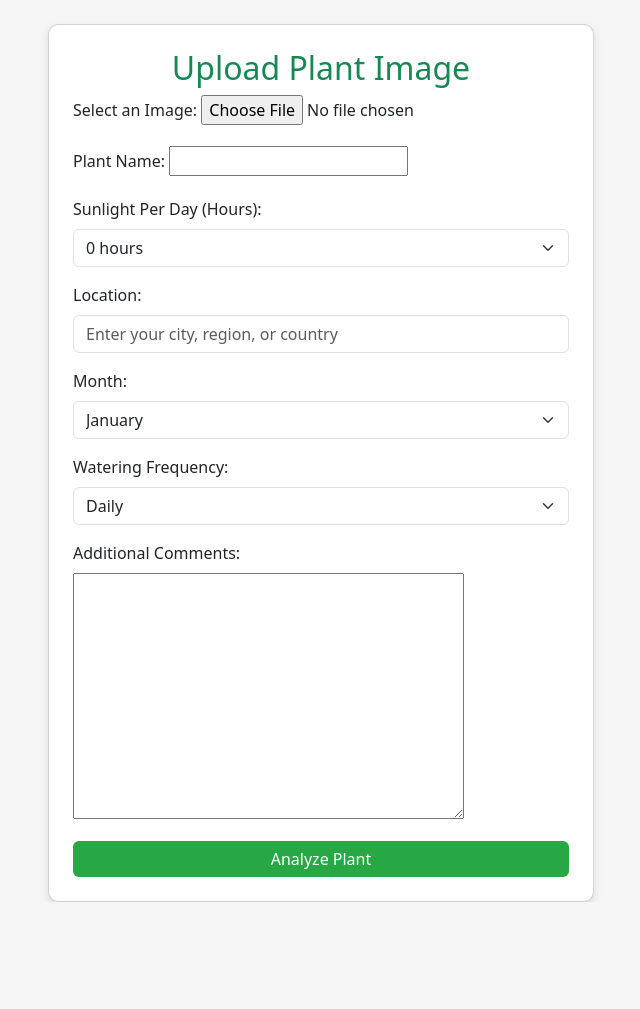
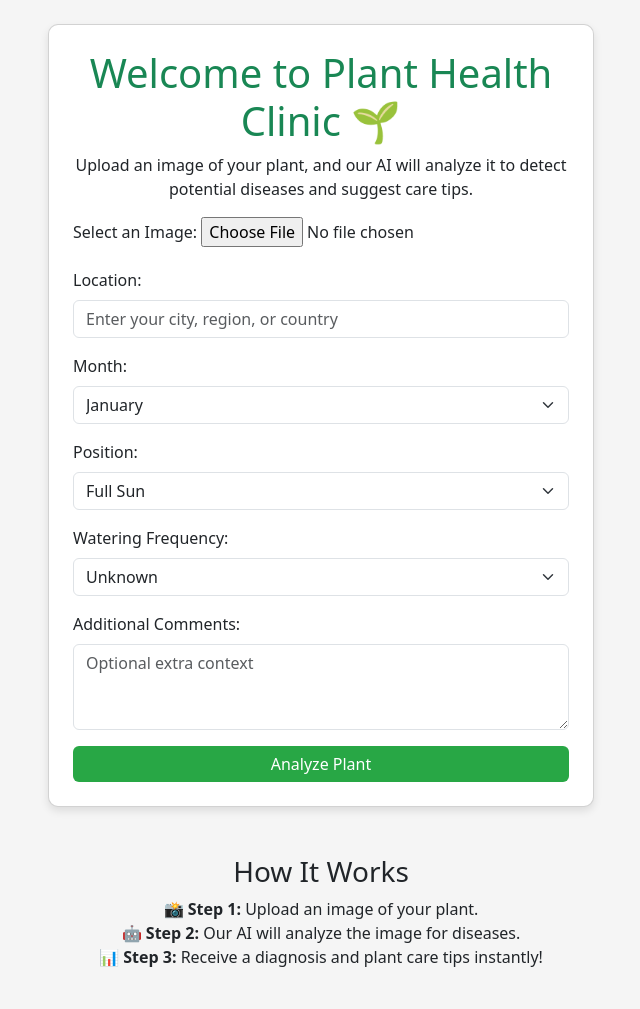
Before and after one commit to katrina-robinson/plant_health, a Django app: page / in a window 1280 px wide. Shown: the part 56-1065 px from the top of the page, without its empty margins (319-959 px from the left). Before the commit the page ends 958 px from the top, so only its background shows below. Run offline with Django 5.2, Linux system fonts and the light colour scheme.

Commit message:
feat: improved ui, outputs plant name

```diff
--- a/diagnosis/diagnose_with_gem.py
+++ b/diagnosis/diagnose_with_gem.py
@@ -109,7 +109,8 @@ def get_gem_response(message_content: str, file_attached: str = None) -> dict:
                 return {
                     "health_status": "Unknown",
                     "possible_cause": "Error parsing response",
-                    "treatment_recommendation": "Try again later"
+                    "treatment_recommendation": "Try again later",
+                    "plant_species": "Unknown"
                 }
 
         except retryable_exceptions:
--- a/diagnosis/forms.py
+++ b/diagnosis/forms.py
@@ -10,20 +10,33 @@ MONTH_CHOICES = [
 ]
 
 WATERING_CHOICES = [
-    ('Daily', 'Daily'), ('Every 2-3 days', 'Every 2-3 days'), ('Every 4-5 days', 'Every 4-5 days'),
+    ('Unknown', 'Unknown'), ('Daily', 'Daily'), ('Every 2-3 days', 'Every 2-3 days'), ('Every 4-5 days', 'Every 4-5 days'),
     ('Weekly', 'Weekly'), ('Every 1-2 weeks', 'Every 1-2 weeks'), ('Rarely', 'Rarely')
 ]
 
+SUNLIGHT_CHOICES = [
+    ('Full Sun', 'Full Sun'), ('Part sun part shade', 'Part sun part shade'), ('Full shade', 'Full shade'), ('Indoors', 'Indoors'),
+    ('Unknown', 'Unknown')
+]
+
 class PlantDiagnosisForm(forms.ModelForm):
-    sunlight_hours = forms.ChoiceField(
-        choices=[(str(i), f"{i} hours") for i in range(0, 13)],  # 0 to 12 hours
-        widget=forms.Select(attrs={'class': 'form-select'})
-    )
 
     month = forms.ChoiceField(
         choices=MONTH_CHOICES,
         widget=forms.Select(attrs={'class': 'form-select'})
     )
+
+    additional_comments = forms.CharField(
+        widget=forms.Textarea(attrs={'rows': 3, 'cols': 40, 'class': 'form-control', 'placeholder': 'Optional extra context'}),
+        required=False
+    )
+
+    # plant_name = forms.CharField(
+    #     widget=forms.Textarea(attrs={'rows': 1, 'cols': 30, 'class': 'form-control', 'placeholder': 'Leave blank if unknown'}),
+    #     required=False
+    # )
+
+
 
     watering_frequency = forms.ChoiceField(
         choices=WATERING_CHOICES,
@@ -34,9 +47,10 @@ class PlantDiagnosisForm(forms.ModelForm):
         widget=forms.TextInput(attrs={'class': 'form-control', 'placeholder': 'Enter your city, region, or country'})
     )
 
-    # image_name = forms.CharField(
-    #     widget=forms.TextInput(attrs={'class': 'form-control', 'placeholder': 'Enter a name for the image'})
-    # )
+    sunlight_info = forms.ChoiceField(
+        choices=SUNLIGHT_CHOICES,
+        widget=forms.Select(attrs={'class': 'form-select'})
+    )
 
     class Meta:
         model = PlantDiagnosis
--- a/diagnosis/models.py
+++ b/diagnosis/models.py
@@ -1,9 +1,9 @@
 from django.db import models
 
 class PlantDiagnosis(models.Model):
-    plant_name = models.CharField(max_length=100)
+    #plant_name = models.CharField(max_length=100)
     #image_name = models.CharField(max_length=100, default="", blank=True)
-    sunlight_hours = models.CharField(max_length=10)
+    sunlight_info = models.CharField(max_length=20)
     month = models.CharField(max_length=20, choices=[
         ('January', 'January'), ('February', 'February'), ('March', 'March'),
         ('April', 'April'), ('May', 'May'), ('June', 'June'),
@@ -12,7 +12,7 @@ class PlantDiagnosis(models.Model):
     ])
     watering_frequency = models.CharField(max_length=20)
     location = models.CharField(max_length=100)  # Make location a free text field
-    additional_comments = models.TextField(blank=True)
+    additional_comments = models.TextField(blank=True, null=True)
     image = models.ImageField(upload_to='plant_images/')
 
     def __str__(self):
--- a/diagnosis/templates/diagnosis/result.html
+++ b/diagnosis/templates/diagnosis/result.html
@@ -9,6 +9,7 @@
                 <img src="{{ diagnosis.image.url }}" class="img-fluid rounded shadow-sm" style="max-height: 300px;">
             </div>
             <hr>
+            <p><strong>🌱 Plant:</strong> {{ diagnosis.plant_species }}</p>
             <p><strong>✅ Health Status:</strong> {{ diagnosis.health_status }}</p>
             <p><strong>⚠️ Possible Cause:</strong> {{ diagnosis.possible_cause }}</p>
             <p><strong>💡 Treatment Recommendation:</strong> {{ diagnosis.treatment_recommendation }}</p>
--- a/diagnosis/templates/diagnosis/upload.html
+++ b/diagnosis/templates/diagnosis/upload.html
@@ -4,20 +4,16 @@
 <div class="row justify-content-center">
     <div class="col-md-6">
         <div class="card p-4">
-            <h2 class="text-center text-success">Upload Plant Image</h2>
+            <h1 class="text-center text-success">Welcome to Plant Health Clinic 🌱</h1>
+            <p class="text-center">
+                Upload an image of your plant, and our AI will analyze it to detect potential diseases
+                and suggest care tips.
+            </p>
             <form method="post" enctype="multipart/form-data">
                 {% csrf_token %}
                 <div class="mb-3">
                     <label class="form-label">Select an Image:</label>
                     {{ form.image }}
-                </div>
-                <div class="mb-3">
-                    <label class="form-label">Plant Name:</label>
-                    {{ form.plant_name }}
-                </div>
-                <div class="mb-3">
-                    <label class="form-label">Sunlight Per Day (Hours):</label>
-                    {{ form.sunlight_hours }}
                 </div>
                 <div class="mb-3">
                     <label class="form-label">Location:</label>
@@ -28,17 +24,54 @@
                     {{ form.month }}
                 </div>
                 <div class="mb-3">
+                    <label class="form-label">Position:</label>
+                    {{ form.sunlight_info }}
+                </div>
+                <div class="mb-3">
                     <label class="form-label">Watering Frequency:</label>
                     {{ form.watering_frequency }}
                 </div>
                 <div class="mb-3">
-                    <label class="form-label">Additional Comments:</label>
+                    <label class="form-label"><i class="fas fa-comment"></i> Additional Comments:</label>
                     {{ form.additional_comments }}
                 </div>
-                <button type="submit" class="btn btn-primary w-100">Analyze Plant</button>
+                <button type="submit" class="btn btn-primary w-100" id="submit-btn">
+                    Analyze Plant
+                </button>
+                <div id="loading" style="display: none; text-align: center; margin-top: 10px;">
+                    <div class="spinner-border text-success" role="status">
+                        <span class="visually-hidden">Processing...</span>
+                    </div>
+                    <p>Analyzing the plant... Please wait.</p>
+                </div>
+
             </form>
+        </div>
+
+        <!-- How It Works Section -->
+        <div class="mt-4 p-4 text-center">
+            <h3>How It Works</h3>
+            <ul class="list-unstyled">
+                <li>📸 <b>Step 1:</b> Upload an image of your plant.</li>
+                <li>🤖 <b>Step 2:</b> Our AI will analyze the image for diseases.</li>
+                <li>📊 <b>Step 3:</b> Receive a diagnosis and plant care tips instantly!</li>
+            </ul>
         </div>
     </div>
 </div>
 
+<script>
+    document.addEventListener("DOMContentLoaded", function () {
+        const form = document.querySelector("form");
+        const submitButton = document.getElementById("submit-btn");
+        const loadingDiv = document.getElementById("loading");
+
+        form.addEventListener("submit", function () {
+            // Hide the submit button and show the loading spinner
+            submitButton.style.display = "none";
+            loadingDiv.style.display = "block";
+        });
+    });
+</script>
+
 {% endblock %}
--- a/diagnosis/views.py
+++ b/diagnosis/views.py
@@ -17,15 +17,16 @@ def diagnose_plant(request):
             print(f"Image uploaded successfully: {diagnosis.image.path}")
 
             plant_data = f"""
-                I have a {diagnosis.plant_name} plant. It receives {diagnosis.sunlight_hours} hours of sunlight per day.
-                The plant is located in {diagnosis.location} (time of year = {diagnosis.month}) and is watered {diagnosis.watering_frequency}.
-                Additional notes: {diagnosis.additional_comments}. Base your response mostly on your analysis of the image.
+                Identify and analyse the plant in the image.
+                The plant is located in {diagnosis.location} (position = {diagnosis.sunlight_info}, time of year = {diagnosis.month}) and is watered {diagnosis.watering_frequency}.
+                Additional notes: {diagnosis.additional_comments}. Prioritise the image over the prior information I gave you in your response. If there is no plant in the image, let the user know.
 
                 **IMPORTANT:** Respond in the following JSON format ONLY (no extra text):
                 {{
                     "health_status": "Healthy" or "Unhealthy",
                     "possible_cause": "explanation of the cause if plant is unhealthy",
-                    "treatment_recommendation": "Recommended steps to fix the issue"
+                    "treatment_recommendation": "Recommended steps to fix the issue",
+                    "plant_species": "identify plant species based on image",
                 }}
             """
 
@@ -42,7 +43,8 @@ def diagnose_plant(request):
                 # Save AI response in database
                 diagnosis.health_status = ai_response.get("health_status", "Unknown")
                 diagnosis.possible_cause = ai_response.get("possible_cause", "No cause identified")
-                diagnosis.treatment_recommendation = ai_response.get("treatment_recommendation", "No recommendation available")
+                diagnosis.treatment_recommendation = ai_response.get("treatment_recommendation", "Unknown")
+                diagnosis.plant_species = ai_response.get("plant_species", "Species not identified")
                 diagnosis.save()
 
                 return render(request, "diagnosis/result.html", {"diagnosis": diagnosis})
```
Also changed, not shown: diagnosis/migrations/0006_alter_plantdiagnosis_additional_comments.py (added), diagnosis/migrations/0007_remove_plantdiagnosis_plant_name_and_more.py (added), diagnosis/templates/base.html (line endings or trailing spaces).
